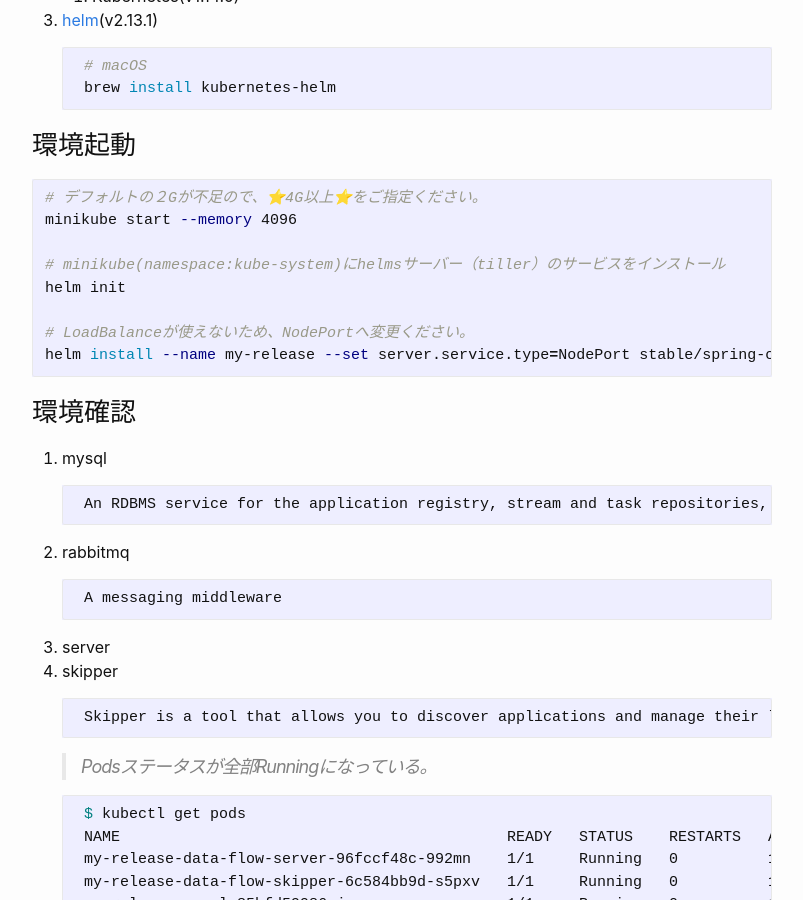
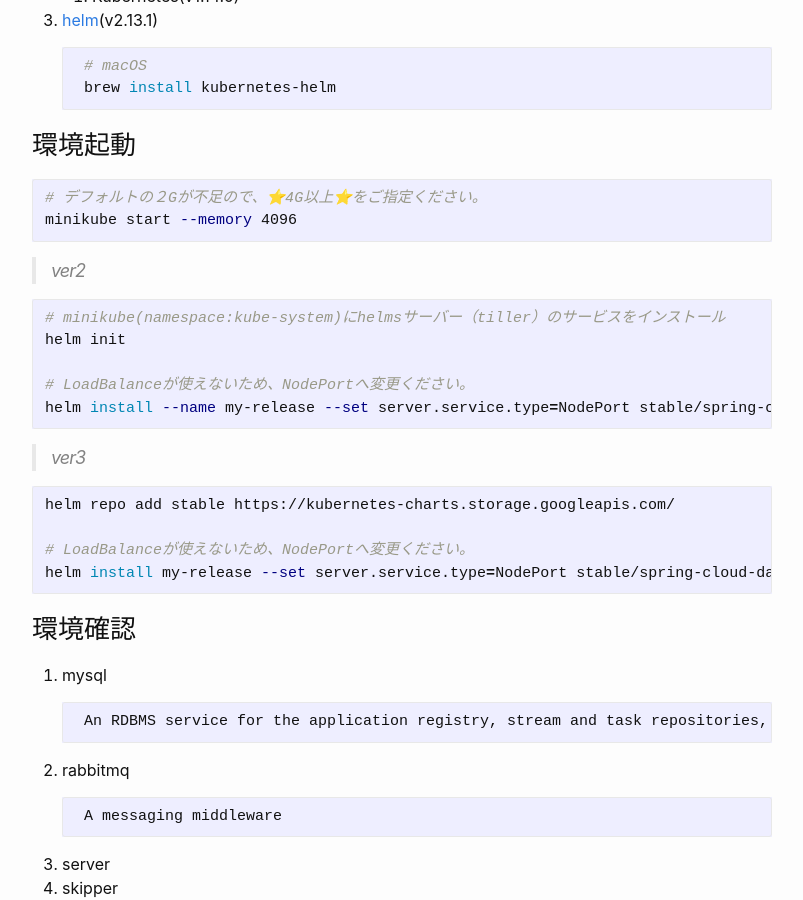
Before and after one commit to gekal/gekal.github.io, a Jekyll site: the page built from _posts/2019-04-13-spring-cloud-data-flow-minikube.markdown, in a window 1280 px wide and 900 px high, scrolled down 453 px. Shown: the whole window, without its empty margins (238-1041 px from the left). Built offline with Jekyll 4.4.1, drawn with Linux system fonts in a browser that asks for light colours; comment, search, counter and statistics services are not loaded.

Commit message:
Spring Cloud Data Flow @ Minikuber

````diff
--- a/_posts/2019-04-13-spring-cloud-data-flow-minikube.markdown
+++ b/_posts/2019-04-13-spring-cloud-data-flow-minikube.markdown
@@ -27,12 +28,25 @@
 ```bash
 # デフォルトの２Gが不足ので、⭐️4G以上⭐️をご指定ください。
 minikube start --memory 4096
+```
 
+> ver2
+
+```bash
 # minikube(namespace:kube-system)にhelmsサーバー（tiller）のサービスをインストール
 helm init
 
 # LoadBalanceが使えないため、NodePortへ変更ください。
 helm install --name my-release --set server.service.type=NodePort stable/spring-cloud-data-flow
+```
+
+> ver3
+
+```bash
+helm repo add stable https://kubernetes-charts.storage.googleapis.com/
+
+# LoadBalanceが使えないため、NodePortへ変更ください。
+helm install my-release --set server.service.type=NodePort stable/spring-cloud-data-flow
 ```
 
 ### 環境確認
@@ -108,9 +122,9 @@
 1. App登録
 
     ```bash
-    wget -qO- "$(minikube service --url my-release-data-flow-server)/apps" --post-data="uri=http://bit.ly/Einstein-GA-stream-applications-rabbit-docker&force=true";
+    wget -qO- "$(minikube service --url my-release-data-flow-server)/apps" --post-data="uri=https://dataflow.spring.io/rabbitmq-docker-latest&force=true";
     echo "Stream apps imported"
-    wget -qO- "$(minikube service --url my-release-data-flow-server)/apps" --post-data="uri=http://bit.ly/Dearborn-SR1-task-applications-docker&force=true";
+    wget -qO- "$(minikube service --url my-release-data-flow-server)/apps" --post-data="uri=https://dataflow.spring.io/task-docker-latest&force=true";
     echo "Task apps imported"
     ```
 
````
Also changed, not shown: other parts of _posts/2019-04-13-spring-cloud-data-flow-minikube.markdown (+1 -0 lines).
